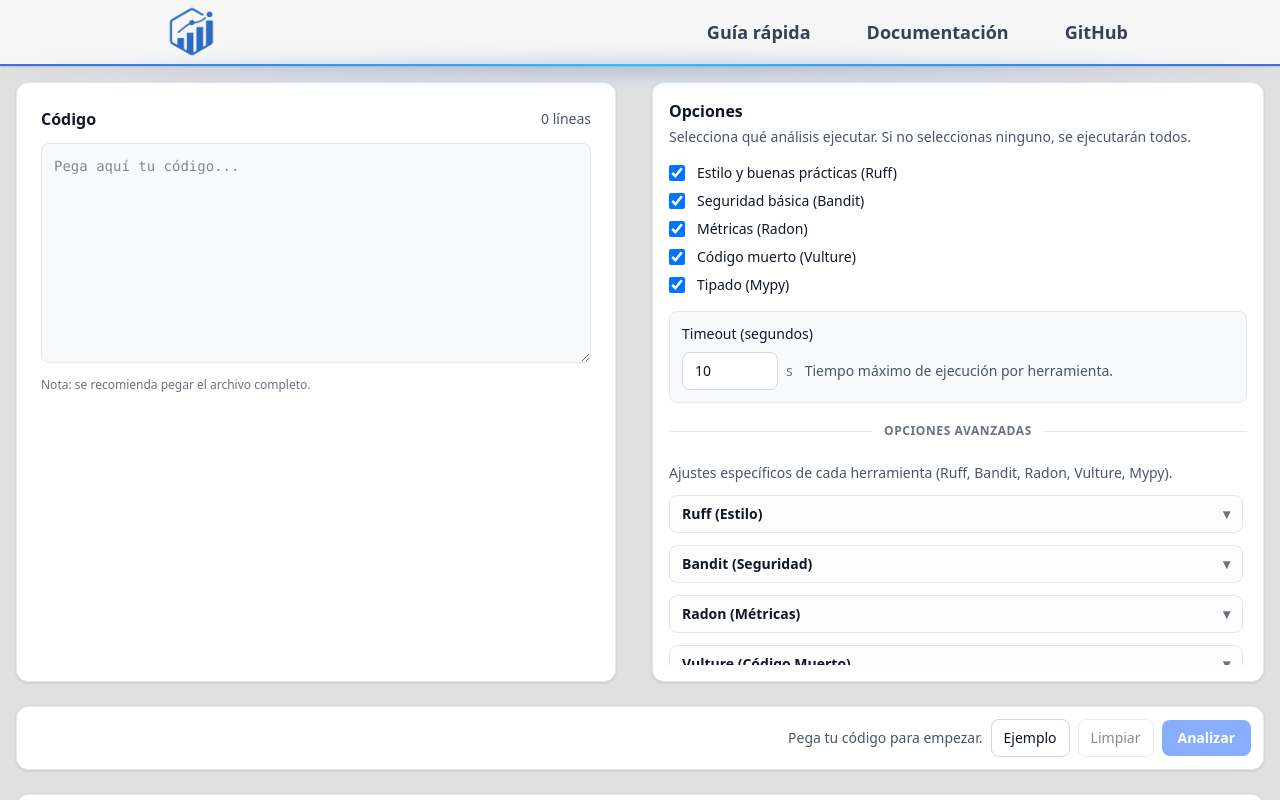
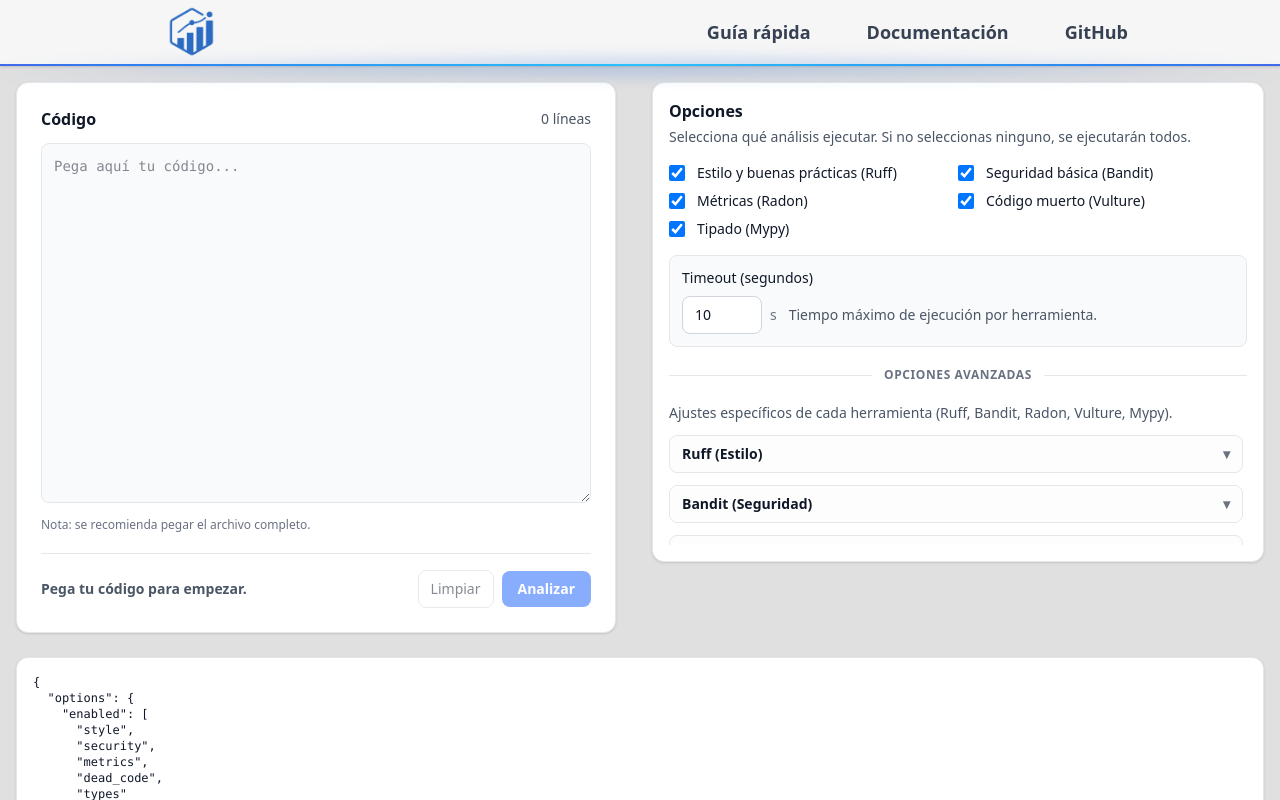
Before and after one commit to Mxttyyyy/uah-tfg-2025, a React app in the folder frontend/: page / in a window 1280 px wide. Shown: the top 800 px of the page. Built offline with nearby package versions, Linux system fonts and the light colour scheme; the HTML template or start-up script is replaced by a standard one.

Commit message:
Desplazar botones de análisis dentro del panel de código

```diff
--- a/frontend/src/App.jsx
+++ b/frontend/src/App.jsx
@@ -50,19 +50,8 @@ export default function App() {
       <Header />
       <main className="mx-auto max-w-7xl xl:max-w-8xl 2xl:max-w-7xl p-4">
         <div className="grid gap-6 lg:grid-cols-2">
-        <CodeInput value={code} onChange={setCode} />
+        <CodeInput value={code} onChange={setCode} onAnalyze={handleAnalyze} onClear={handleClear} isLoading={isLoading} /> {/* Si queremos botón de código de ejemplo, annadimos prop onExample */}
         <OptionsPanel options={options} onChange={setOptions} />
-        </div>
-
-        {/* ActionBar justo debajo */}
-        <div className="mt-6">
-          <ActionBar
-            code={code}
-            isLoading={isLoading}
-            onAnalyze={handleAnalyze}
-            onClear={handleClear}
-            onExample={handleExample}
-          />
         </div>
 
         {/* Debug: para ver cómo cambian options */}
--- a/frontend/src/components/ActionBar.jsx
+++ b/frontend/src/components/ActionBar.jsx
@@ -23,6 +23,7 @@ export default function ActionBar({
   onAnalyze,
   onClear,
   onExample,
+  embedded = false,
 }) {
   const hasCode = typeof code === "string" && code.trim().length > 0;
 
@@ -31,10 +32,10 @@ export default function ActionBar({
   const exampleDisabled = isLoading;
 
   return (
-    <div className="rounded-xl border border-gray-200 bg-white p-3 shadow-sm">
-      <div className="flex flex-wrap items-center justify-end gap-2">
+
+      <div className="flex flex-wrap items-center justify-between">
         {/* Info izquierda */}
-        <div className="text-sm text-gray-600">
+        <div className="text-sm text-gray-600 font-semibold ">
           {isLoading ? (
             <span>Analizando…</span>
           ) : hasCode ? (
@@ -89,6 +90,6 @@ export default function ActionBar({
           </button>
         </div>
       </div>
-    </div>
+
   );
 }
--- a/frontend/src/components/CodeInput.jsx
+++ b/frontend/src/components/CodeInput.jsx
@@ -1,3 +1,4 @@
+import ActionBar from "./ActionBar";
 /**
  * Área de entrada de código.
  *
@@ -12,6 +13,10 @@ export default function CodeInput({
   onChange,
   placeholder = "Pega aquí tu código...",
   disabled = false,
+  isLoading,
+  onAnalyze,
+  onClear,
+  onExample,
 }) {
   // Número de líneas del código
   const lines = countLines(value);
@@ -41,7 +46,9 @@ export default function CodeInput({
         className={[
           "w-full overflow-auto scrollbar-modern resize-y rounded-lg border border-gray-200 bg-gray-50 focus:bg-white ",
           "px-3 py-3 text-sm text-gray-900 transition",
-          "min-h-[220px] max-h-[clamp(320px,45vh,560px)]",
+          "min-h-[clamp(250px,35vh,360px)]",
+          "h-[clamp(320px,45vh,640px)]",
+          "max-h-[clamp(320px,45vh,640px)]",
           "outline-none focus:border-blue-500 focus:ring-1 focus:ring-blue-200 focus:shadow-md",
           "disabled:cursor-not-allowed disabled:bg-gray-50",
         ].join(" ")}
@@ -51,6 +58,18 @@ export default function CodeInput({
       <p className="mt-2 text-xs text-gray-500">
         Nota: se recomienda pegar el archivo completo.
       </p>
+
+       {/* Footer: ActionBar integrada */}
+      <div className="mt-5 border-t border-gray-200 pt-4">
+        <ActionBar
+          code={value}
+          isLoading={!!isLoading}
+          onAnalyze={onAnalyze}
+          onClear={onClear}
+          onExample={onExample}
+        />
+      </div>
+
     </section>
   );
 }
--- a/frontend/src/components/OptionsPanel.jsx
+++ b/frontend/src/components/OptionsPanel.jsx
@@ -104,7 +104,7 @@ export default function OptionsPanel({ options, onChange }) {
         "rounded-xl border border-gray-200 bg-white p-4 shadow-sm",
         "transition hover:shadow-md hover:-translate-y-[1px]",
         // Altura estable
-        "max-h-[clamp(420px,75vh,820px)]",
+        "max-h-[clamp(420px,60vh,820px)]",
         // Para que el scroll interno funcione bien
         "w-full flex flex-col min-h-0",
         // Evita doble scrollbar
@@ -119,7 +119,7 @@ export default function OptionsPanel({ options, onChange }) {
       </div>
 
       {/* Selección de análisis (enabled) */}
-      <div className="space-y-2">
+      <div className="space-y-2 grid grid-cols-2">
         <CheckboxRow
           id="opt-style"
           label="Estilo y buenas prácticas (Ruff)"
@@ -171,7 +171,7 @@ export default function OptionsPanel({ options, onChange }) {
               step={1}
               value={timeoutSeconds}
               onChange={(e) => setTimeoutSeconds(e.target.value)}
-              className="w-24 rounded-lg border border-gray-300 bg-white px-3 py-2 text-sm text-gray-900 outline-none transition focus:border-blue-500 focus:ring-2 focus:ring-blue-100"
+              className="w-20 rounded-lg border border-gray-300 bg-white px-3 py-2 text-sm text-gray-900 outline-none transition focus:border-blue-500 focus:ring-2 focus:ring-blue-100"
             />
             <span className="text-sm text-gray-500">s</span>
           </div>
@@ -192,7 +192,7 @@ export default function OptionsPanel({ options, onChange }) {
       </div>
 
       {/* Opciones por herramienta */}
-      <div className="mt-1 flex-1 min-h-0 overflow-auto pr-1 space-y-3 scrollbar-modern">
+      <div className="flex-1 min-h-0 overflow-auto pr-1 space-y-3 scrollbar-modern">
         <p className="text-sm text-gray-600">
           Ajustes específicos de cada herramienta (Ruff, Bandit, Radon, Vulture, Mypy).
         </p>
```
